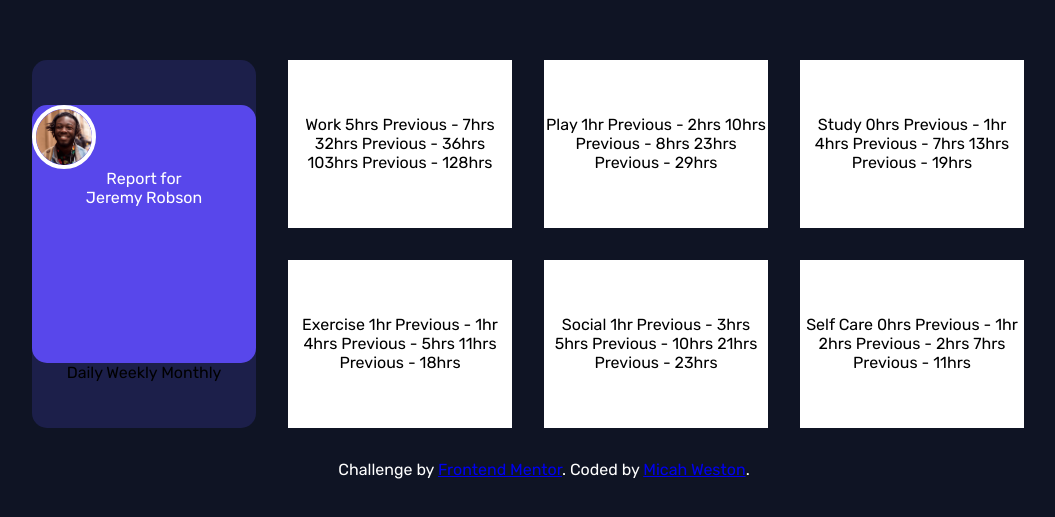
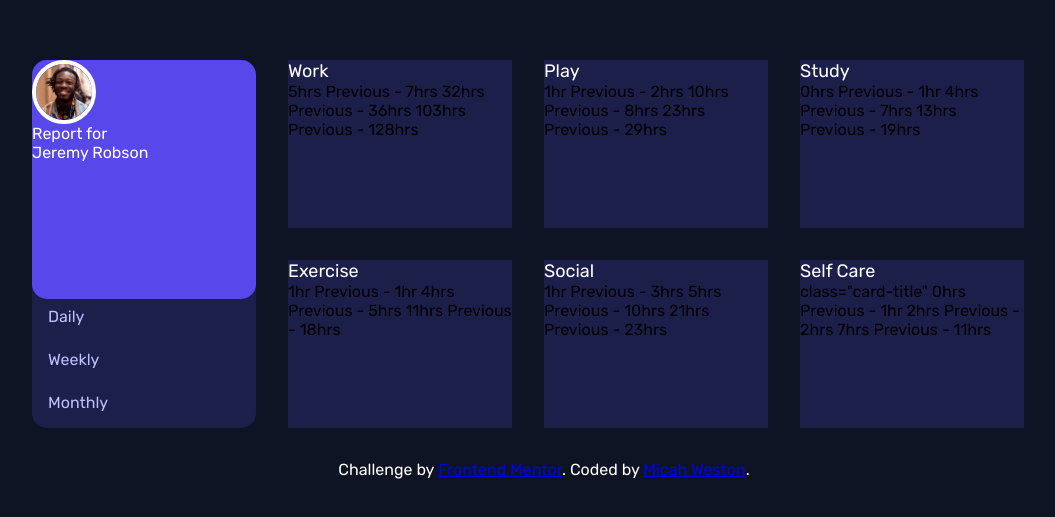
Before and after one commit to micahweston/time-tracking-dashboard, a plain HTML site: page index.html in a window 1280 px wide. Shown: the part 131-648 px from the top of the page, without its empty margins (96-1151 px from the left). Drawn offline with Linux system fonts and the light colour scheme.

Commit message:
adding more styling

```diff
--- a/index.html
+++ b/index.html
@@ -21,13 +21,13 @@
         <span class="profile-name">Jeremy Robson</span>
       </div>
       <div class="selection">
-        Daily
-        Weekly
-        Monthly
+        <span>Daily</span>
+        <span>Weekly</span>
+        <span>Monthly</span>
       </div>
     </article>
     <article class="work-container card-container">
-      Work
+      <span class="card-title">Work</span>
       5hrs <!-- daily -->
       Previous - 7hrs <!-- daily -->
       32hrs <!-- weekly -->
@@ -36,7 +36,7 @@
       Previous - 128hrs <!-- monthly -->
     </article>
     <article class="play-container card-container">
-      Play
+      <span class="card-title">Play</span>
       1hr <!-- daily -->
       Previous - 2hrs <!-- daily -->
       10hrs <!-- weekly -->
@@ -45,7 +45,7 @@
       Previous - 29hrs <!-- monthly -->
     </article>
     <article class="study-container card-container">
-      Study
+      <span class="card-title">Study</span>
       0hrs <!-- daily -->
       Previous - 1hr <!-- daily -->
       4hrs <!-- weekly -->
@@ -54,7 +54,7 @@
       Previous - 19hrs <!-- monthly -->
     </article>
     <article class="exercise-container card-container">
-      Exercise
+      <span class="card-title">Exercise</span>
       1hr <!-- daily -->
       Previous - 1hr <!-- daily -->
       4hrs <!-- weekly -->
@@ -63,7 +63,7 @@
       Previous - 18hrs <!-- monthly -->
     </article>
     <article class="social-container card-container">
-      Social
+      <span class="card-title">Social</span>
       1hr <!-- daily -->
       Previous - 3hrs <!-- daily -->
       5hrs <!-- weekly -->
@@ -72,7 +72,7 @@
       Previous - 23hrs <!-- monthly -->
     </article>
     <article class="self-care-container card-container">
-      Self Care
+      <span class="card-title">Self Care</span> class="card-title"
       0hrs <!-- daily -->
       Previous - 1hr <!-- daily -->
       2hrs <!-- weekly -->
--- a/style.css
+++ b/style.css
@@ -20,15 +20,12 @@ body {
   grid-template-rows: repeat(4, 1fr) 0fr;
   row-gap: 2rem;
   column-gap: 2rem;
-  text-align: center;
 }
 
 .card-container {
   display: flex;
   flex-direction: column;
-  justify-content: center;
-  align-items: center;
-  background-color: white;
+  background-color: hsl(235, 46%, 20%);
   color: black;
 }
 
@@ -38,11 +35,10 @@ body {
     border-radius: 15px;
     display: flex;
     flex-direction: column;
-    align-content: flex-start;
 }
 
 .main-container .profile {
-    height: 70%;
+    height: 80%;
     width: 100%;
     display: flex;
     flex-direction: column;
@@ -50,10 +46,27 @@ body {
     color: white;
     border-radius: 15px;
 }
+
+.main-container .selection {
+    color: white;
+    display: flex;
+    flex-direction: column;
+}
+
+.main-container .selection span {
+    margin: 0.5rem 1rem 1rem 1rem;
+    color: hsl(236, 100%, 87%);
+}
+
 .profile-img {
     width: 3.5rem;
     border: .25rem white solid;
     border-radius: 50%;
+}
+
+.card-title {
+    color: white;
+    font-size: 18px;
 }
 
 .work-container {
```
